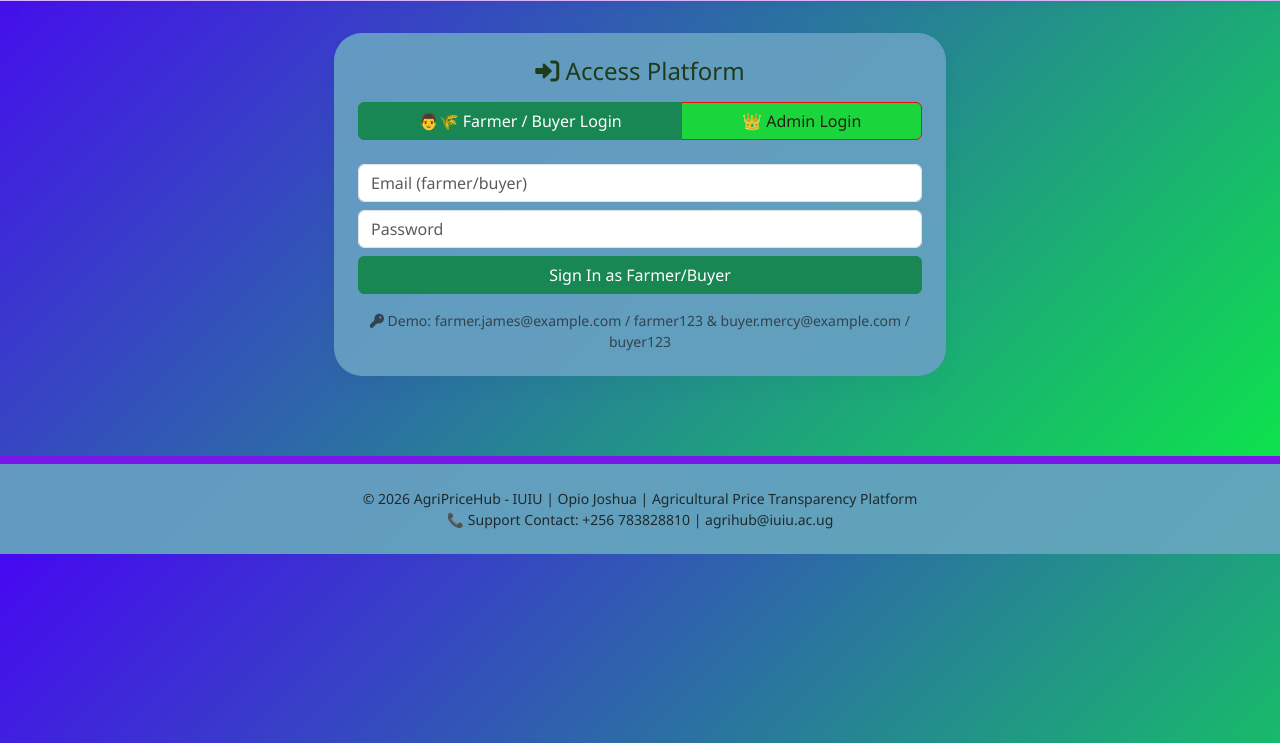
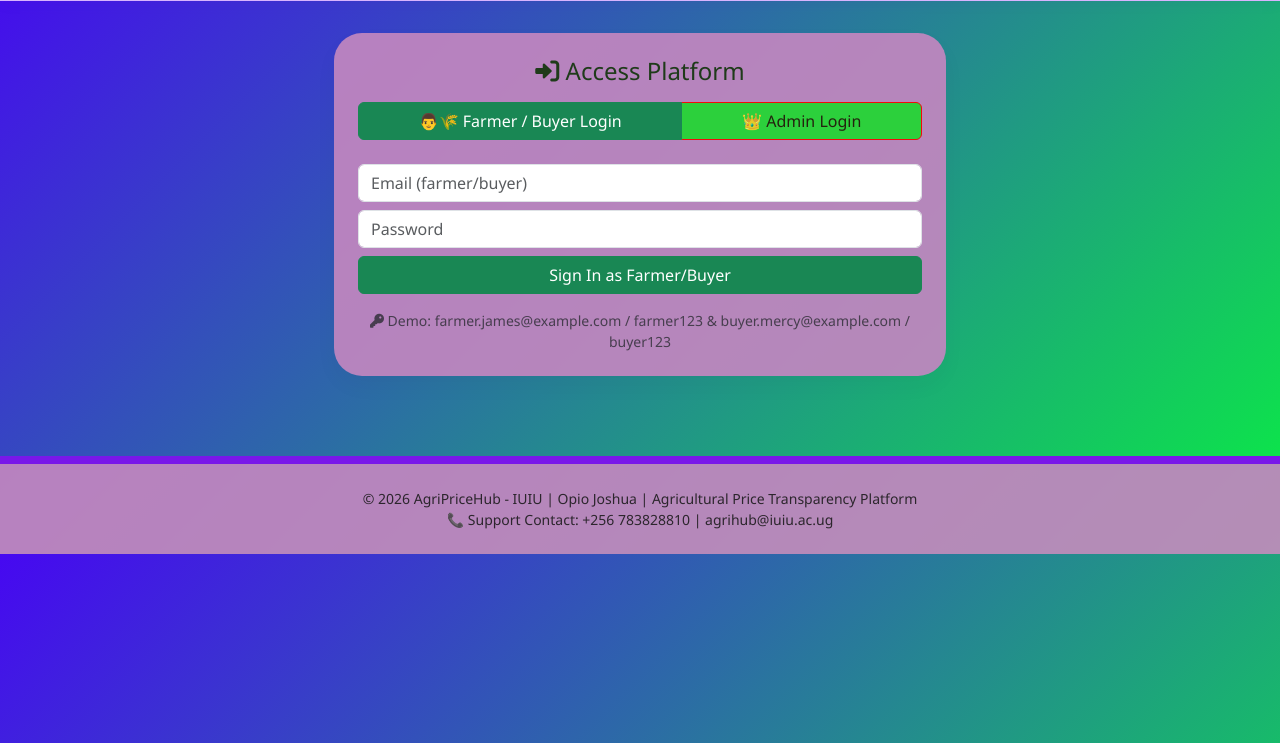
Before and after one commit to Josh-solutions/UFANISI, a plain HTML site: page index.html in a window 1280 px wide. Shown: the part 57-800 px from the top of the page. Drawn offline with nearby package versions, Linux system fonts and the light colour scheme.

Commit message:
Add files via upload

```diff
--- a/index.html
+++ b/index.html
@@ -20,7 +20,7 @@
         }
         /* Light green, white & light purple theme */
         .navbar, .card, .footer-custom {
-            background-color: #67a0c2ec !important;
+            background-color: #c287c0ec !important;
         }
         .navbar {
             box-shadow: 0 4px 12px rgba(98, 0, 128, 0.05);
```
